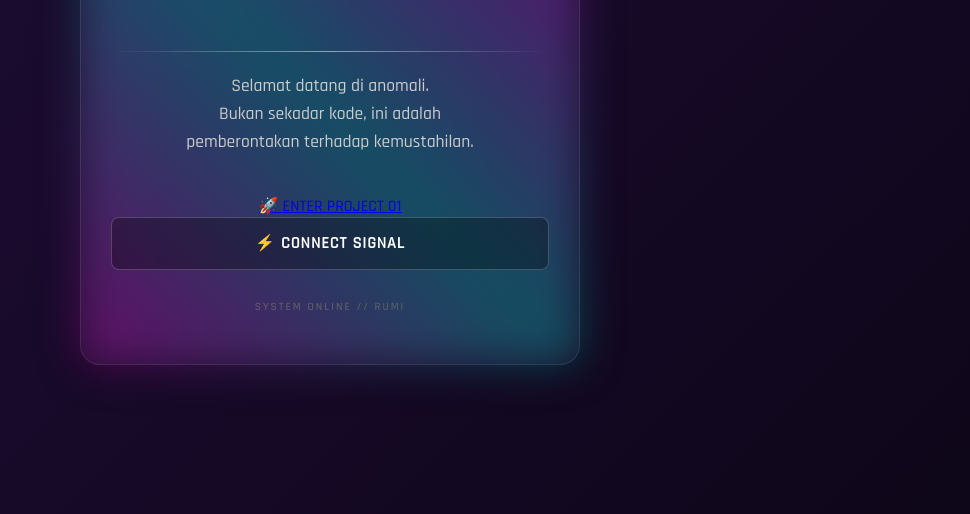
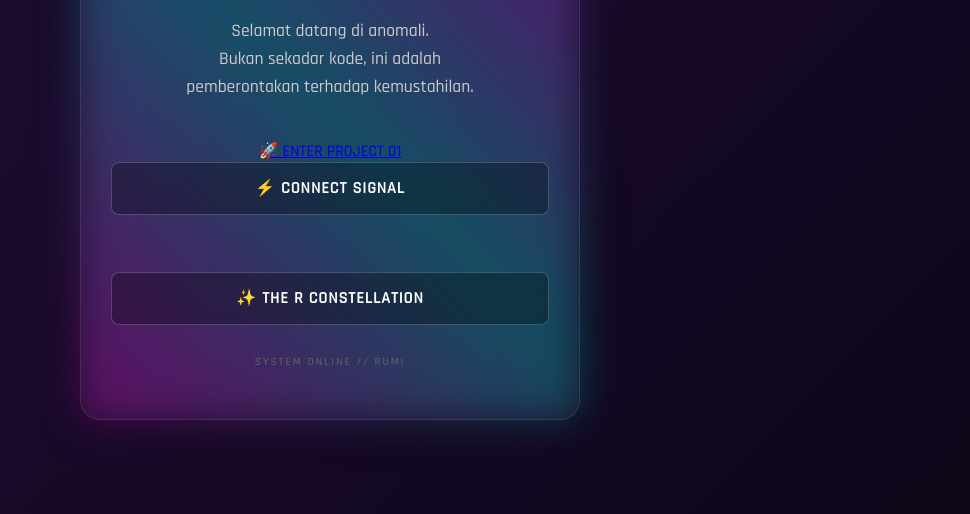
Before and after one commit to roomimaji-hue/variabel-x, a plain HTML site: page index.html in a window 1280 px wide. Shown: the part 286-800 px from the top of the page, without its empty margins (310-1280 px from the left). Drawn offline with Linux system fonts and the light colour scheme.

Commit message:
Update index.html

```diff
--- a/index.html
+++ b/index.html
@@ -164,7 +164,8 @@
 
         <a href="project01.html">🚀 ENTER PROJECT 01</a>
         <a href="https://instagram.com/username_lu" class="btn">⚡ CONNECT SIGNAL</a>
-
+<br><br>
+<a href="project03.html" class="btn">✨ THE R CONSTELLATION</a>
         <div class="footer">
             SYSTEM ONLINE // RUMI
         </div>
```
